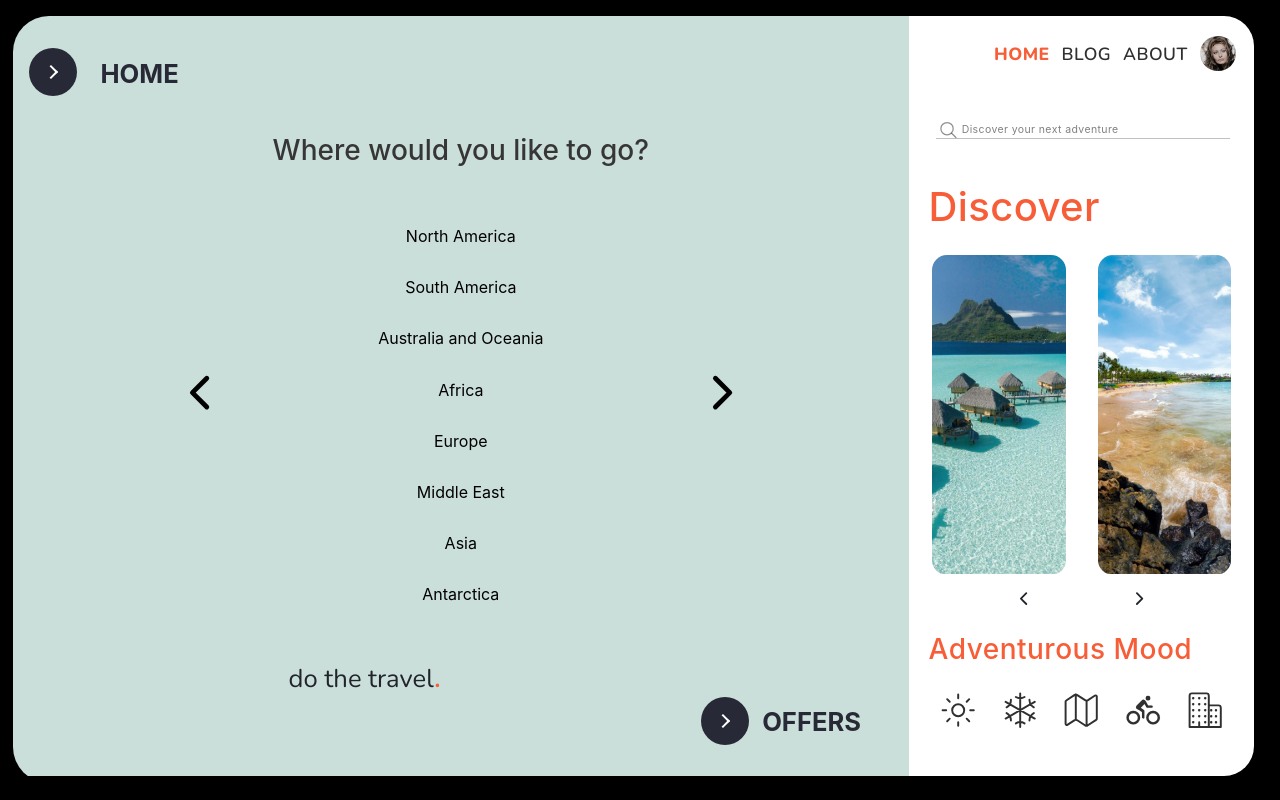
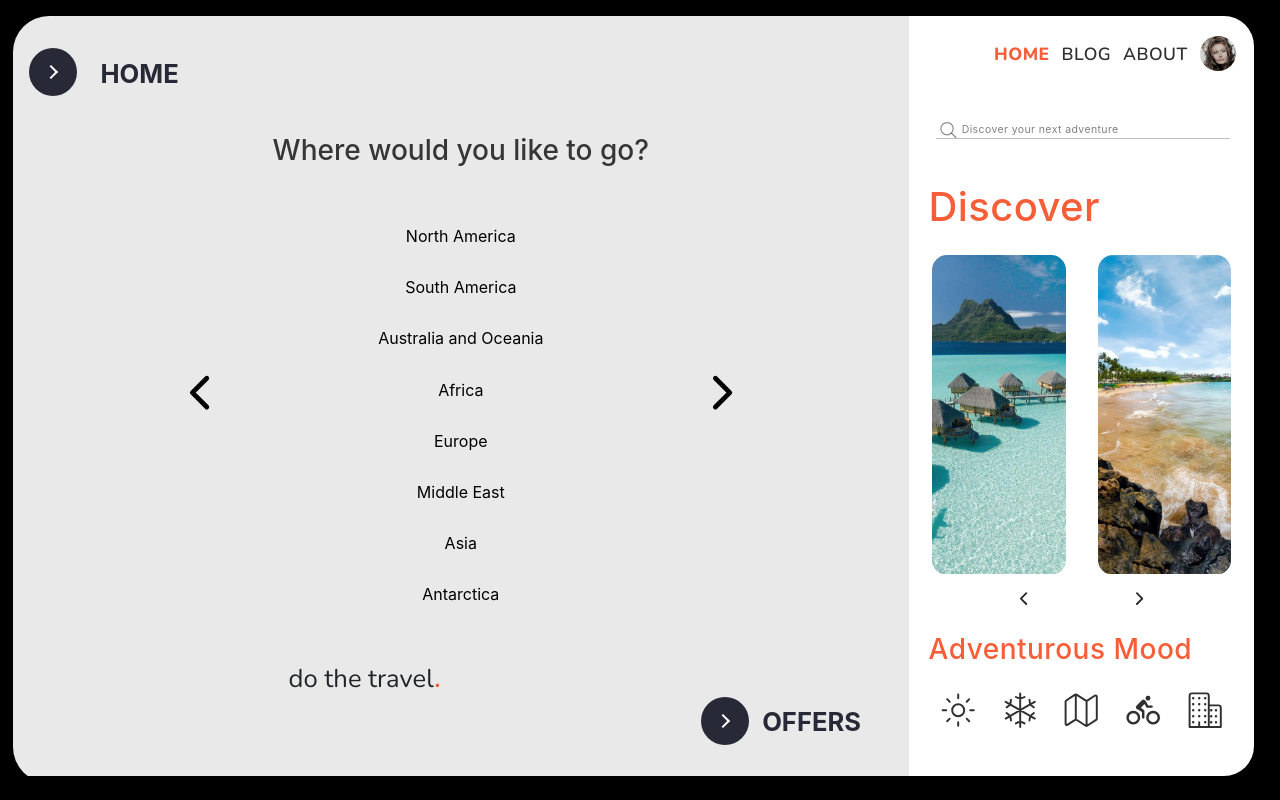
Before and after one commit to bidodev/react-dtravel-client, a React (Create React App) app: page /quiz in a window 1280 px wide. Built offline with nearby package versions, Linux system fonts and the light colour scheme.

Commit message:
some fixes etc.

```diff
--- a/src/components/intro/quiz/quiz.styles.scss
+++ b/src/components/intro/quiz/quiz.styles.scss
@@ -26,7 +26,7 @@ $black: #282936;
 }
 
 .quiz-main {
-  background: #cbdfda;
+  background: #e9e9e9;
   background-size: cover;
   margin: 0 auto;
   height: 95vh;
@@ -195,7 +195,7 @@ button {
               margin: auto;
               background: $white;
               &.arrow {
-                @include transition(all, 0.45s, cubic-bezier(0.65, 0, 0.076, 1));
+                @include transition(all, 0.45s, cubic-bezier(0.65, 0, 0.076, 0.5));
                 left: 0.625rem;
                 width: 1.125rem;
                 height: 0.125rem;
```
